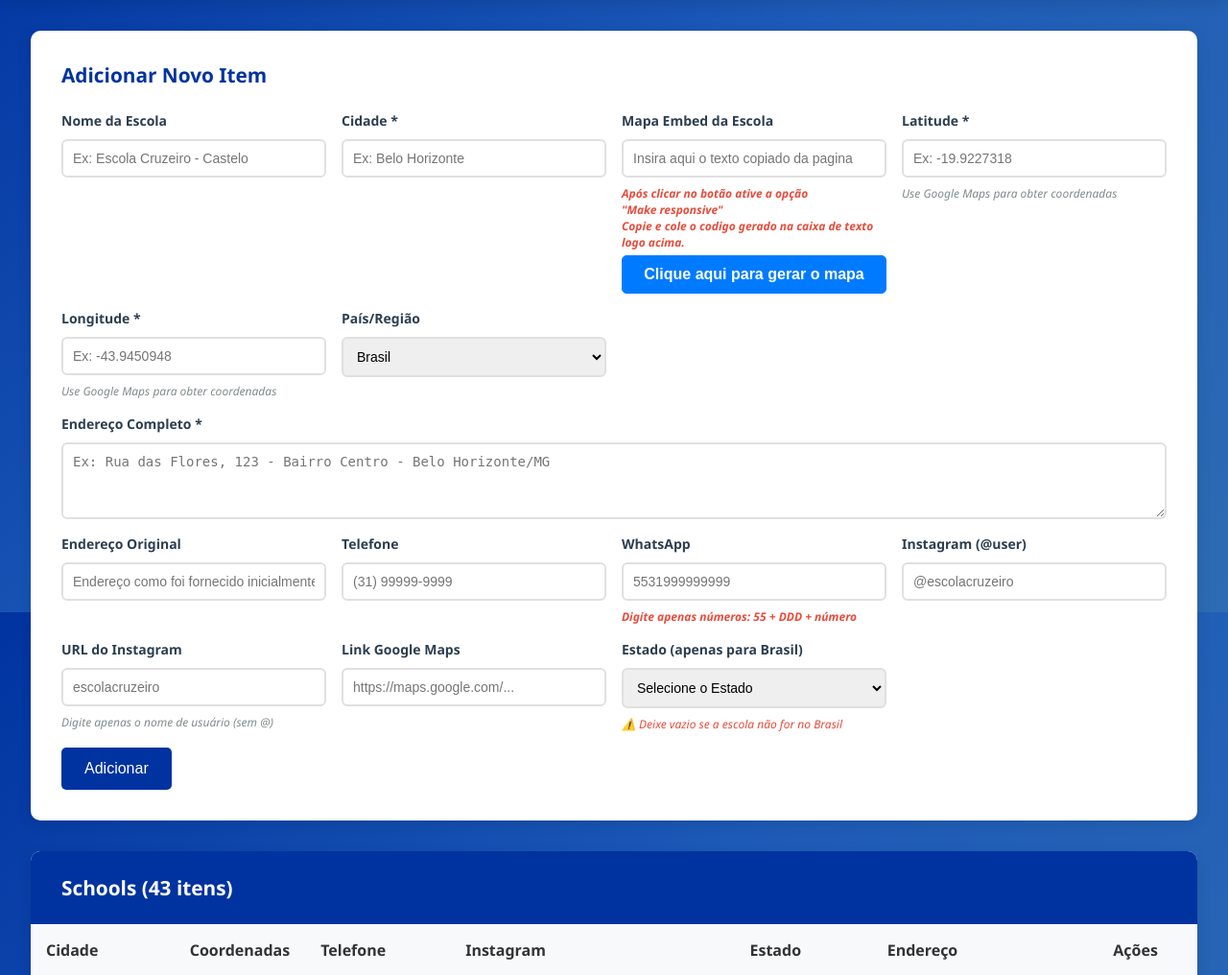
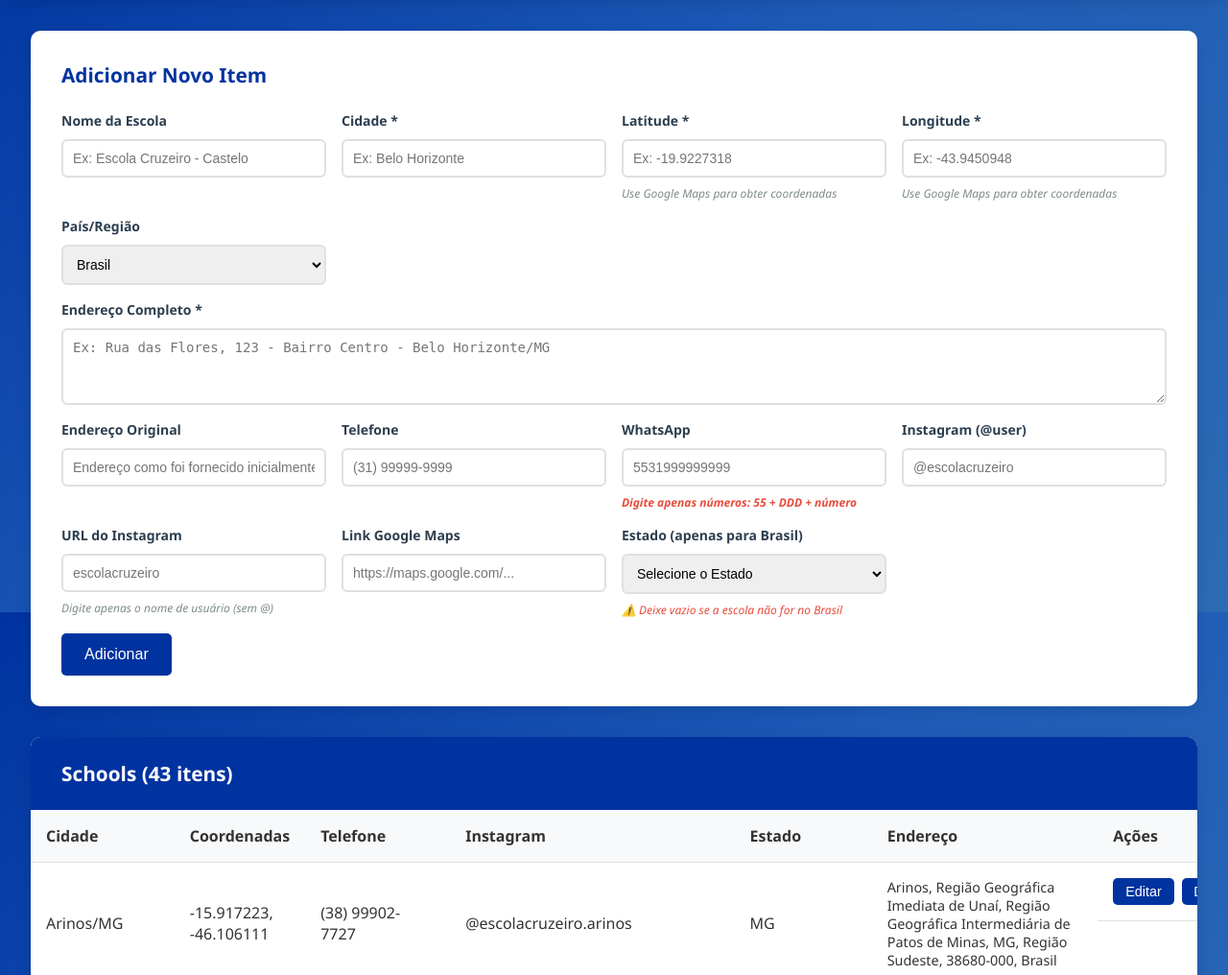
Before and after one commit to gh0st-byte/EscolasDeFutebolDoCruzeiro, a PHP site: page /Backend/admin/index.php?tab=schools.json in a window 1280 px wide. Shown: the part 162-1178 px from the top of the page at 96% size. Run offline with PHP 8.4, Linux system fonts and the light colour scheme; the visitor is signed in with stand-in values (Sample User, id 1).

Commit message:
update, schools page

```diff
--- a/Backend/admin/index.php
+++ b/Backend/admin/index.php
@@ -142,7 +142,7 @@ if ($_POST && isset($_POST['acao']) && isset($_POST['arquivo'])) {
                         'lng' => (float)$_POST['lng'],
                         'nome' => $_POST['nome'] ?? null,
                         'cidade' => $_POST['cidade'] ?? null,
-                        'map_URL' => $_POST['map_URL'] ?? '<div class="embed-map-fixed"><div class="embed-map-container"><iframe class="embed-map-frame" frameborder="0" scrolling="no" marginheight="0" marginwidth="0" src="https://maps.google.com/maps?width=600&height=400&hl=en&q=cruzeiro%20toca%202&t=&z=14&ie=UTF8&iwloc=B&output=embed"></iframe><a href="https://sprunkiretake.net" style="font-size:2px!important;color:gray!important;position:absolute;bottom:0;left:0;z-index:1;max-height:1px;overflow:hidden">sprunki retake</a></div><style>.embed-map-fixed{position:relative;text-align:right;width:600px;height:400px;}.embed-map-container{overflow:hidden;background:none!important;width:600px;height:400px;}.embed-map-frame{width:600px!important;height:400px!important;}</style></div>',
+
                         'endereco_encontrado' => $_POST['endereco_encontrado'],
                         'ComoChegar' => $_POST['ComoChegar'] ?? 'google.com/maps',
                         'region' => $_POST['region'] ?? 'Brasil'
@@ -206,7 +206,7 @@ if ($_POST && isset($_POST['acao']) && isset($_POST['arquivo'])) {
                         $dados[$index]['lng'] = (float)$_POST['lng'];
                         $dados[$index]['nome'] = $_POST['nome'] ?: null;
                         $dados[$index]['cidade'] = $_POST['cidade'] ?: null;
-                        $dados[$index]['map_URL'] = $_POST['map_URL'] ?: '<div class="embed-map-fixed"><div class="embed-map-container"><iframe class="embed-map-frame" frameborder="0" scrolling="no" marginheight="0" marginwidth="0" src="https://maps.google.com/maps?width=600&height=400&hl=en&q=cruzeiro%20toca%202&t=&z=14&ie=UTF8&iwloc=B&output=embed"></iframe><a href="https://sprunkiretake.net" style="font-size:2px!important;color:gray!important;position:absolute;bottom:0;left:0;z-index:1;max-height:1px;overflow:hidden">sprunki retake</a></div><style>.embed-map-fixed{position:relative;text-align:right;width:600px;height:400px;}.embed-map-container{overflow:hidden;background:none!important;width:600px;height:400px;}.embed-map-frame{width:600px!important;height:400px!important;}</style></div>';
+
                         $dados[$index]['endereco_encontrado'] = $_POST['endereco_encontrado'];
                         $dados[$index]['ComoChegar'] = $_POST['ComoChegar'] ?: 'google.com/maps';
                         $dados[$index]['region'] = $_POST['region'] ?? 'Brasil';
@@ -387,14 +387,7 @@ if ($tab_atual === 'news.json' || $tab_atual === 'news_draft.json') {
                             <label> Cidade *</label>
                             <input type="text" name="cidade" placeholder="Ex: Belo Horizonte" required>
                         </div>
-                        <div class="field-group">
-                            <label> Mapa Embed da Escola</label>
 
-                            <input type="url" name="map_URL" placeholder="Insira aqui o texto copiado da pagina">
-                            <small style="color: #e74c3c; font-weight: 900;"> Após clicar no botão ative a opção<br> "Make responsive" <br>Copie e cole o codigo gerado na caixa de texto logo acima.</small>
-                            <a href="https://www.mapembed.org/?gad_source=1&gad_campaignid=22280139497&gbraid=0AAAAA98a5IP3RTdeHHLDaAYXkZ8h50b_F&gclid=EAIaIQobChMI49aI18SSkAMVWGZIAB15LhcJEAAYAiAAEgIe3vD_BwE" style="text-decoration: none; color: #fff; display: inline-block; background-color: #007bff; border: 1px solid #007bff; padding: 10px 20px; border-radius: 5px; font-family: Arial, sans-serif; font-weight: bold; text-align: center; cursor: pointer; " target="_blank">Clique aqui para gerar o mapa</a>
-
-                        </div>
                         <div class="field-group">
                             <label> Latitude *</label>
 
@@ -778,8 +771,7 @@ if ($tab_atual === 'news.json' || $tab_atual === 'news_draft.json') {
                             <input type="text" name="cidade" value="${escapeHtml(item.cidade || '')}" required>
                         </div>
                         <div class="field-group">
-                            <label> Map Embed</label>
-                            <input type="text" name="map_URL" value="${escapeHtml(item.map_URL || '<div class="embed-map-fixed"><div class="embed-map-container"><iframe class="embed-map-frame" frameborder="0" scrolling="no" marginheight="0" marginwidth="0" src="https://maps.google.com/maps?width=600&height=400&hl=en&q=cruzeiro%20toca%202&t=&z=14&ie=UTF8&iwloc=B&output=embed"></iframe><a href="https://sprunkiretake.net" style="font-size:2px!important;color:gray!important;position:absolute;bottom:0;left:0;z-index:1;max-height:1px;overflow:hidden">sprunki retake</a></div><style>.embed-map-fixed{position:relative;text-align:right;width:600px;height:400px;}.embed-map-container{overflow:hidden;background:none!important;width:600px;height:400px;}.embed-map-frame{width:600px!important;height:400px!important;}</style></div>')}" placeholder="https://exemplo.com/foto.jpg">
+
                         </div>
                         <div class="field-group">
                             <label>Latitude *</label>
```
